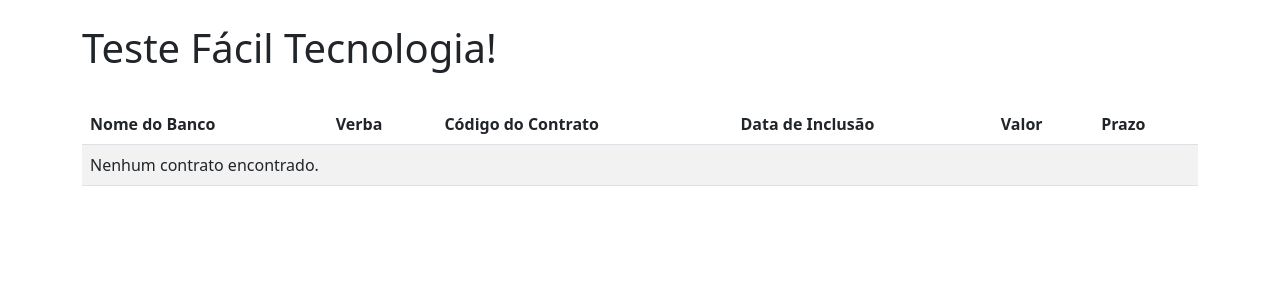
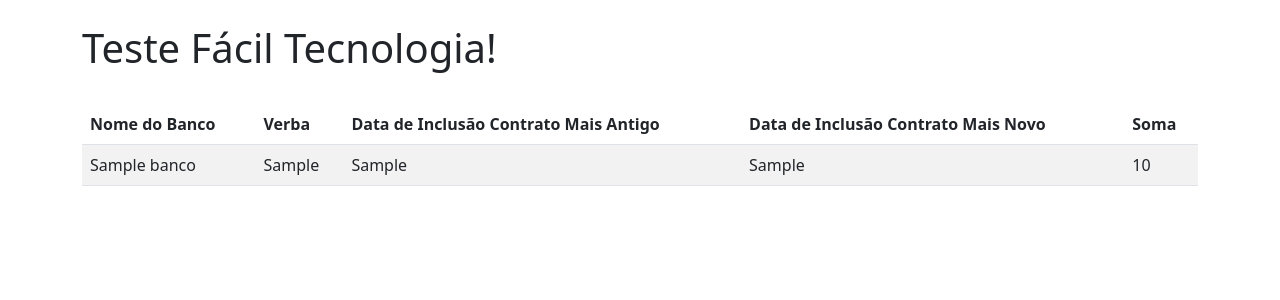
Before and after one commit to matheuskaio/teste-facil-tecnologia, a PHP site: page /Desafio2/index.php in a window 1280 px wide. Shown: the top 300 px of the page. Run offline with PHP 8.4, Linux system fonts and the light colour scheme; tables that the repository leaves empty or names only in its code hold one stand-in row (values such as "Sample post").

Commit message:
Desafio Parte 2

```diff
--- a/data.php
+++ b/Desafio1/data.php
@@ -1,5 +1,5 @@
 <?php
-include 'conexao.php';
+include '../conexao.php';
 
 $sql = "
     SELECT
--- a/index.php
+++ b/Desafio1/index.php
@@ -24,6 +24,7 @@
         </tr>
       </thead>
       <tbody>
+        <?php include 'data.php'; ?>
         <?php if (!empty($dados)): ?>
           <?php foreach ($dados as $linha): ?>
             <tr>
--- /dev/null
+++ b/Desafio2/data.php
@@ -0,0 +1,33 @@
+<?php
+include '../conexao.php';
+
+$sql = "
+        SELECT
+            b.nome AS nome_banco,
+            c.verba AS verba,
+            MIN(ct.data_inclusao) AS data_contrato_mais_antigo,
+            MAX(ct.data_inclusao) AS data_contrato_mais_novo,
+            SUM(ct.valor) AS soma_valor_contratos
+        FROM
+            Tb_contrato ct
+        JOIN
+            Tb_convenio_servico cs ON ct.convenio_servico = cs.codigo
+        JOIN
+            Tb_convenio c ON cs.convenio = c.codigo
+        JOIN
+            Tb_banco b ON c.banco = b.codigo
+        GROUP BY
+            b.nome, c.verba
+";
+
+$result = mysqli_query($conn, $sql);
+
+$dados = [];
+
+if (mysqli_num_rows($result) > 0) {
+    while ($linha = mysqli_fetch_assoc($result)) {
+        $dados[] = $linha;
+    }
+}
+
+mysqli_close($conn);
--- /dev/null
+++ b/Desafio2/index.php
@@ -0,0 +1,49 @@
+<!doctype html>
+<html lang="en">
+
+<head>
+  <meta charset="utf-8">
+  <meta name="viewport" content="width=device-width, initial-scale=1">
+  <title>Teste Fácil Tecnologia</title>
+  <link href="https://cdn.jsdelivr.net/npm/bootstrap@5.2.3/dist/css/bootstrap.min.css" rel="stylesheet" integrity="sha384-rbsA2VBKQhggwzxH7pPCaAqO46MgnOM80zW1RWuH61DGLwZJEdK2Kadq2F9CUG65" crossorigin="anonymous">
+</head>
+
+<body>
+
+  <div class="container">
+    <h1 class="py-4">Teste Fácil Tecnologia!</h1>
+    <table class="table table-striped">
+      <thead>
+        <tr>
+          <th scope="col">Nome do Banco</th>
+          <th scope="col">Verba</th>
+          <th scope="col">Data de Inclusão Contrato Mais Antigo</th>
+          <th scope="col">Data de Inclusão Contrato Mais Novo</th>
+          <th scope="col">Soma</th>
+        </tr>
+      </thead>
+      <tbody>
+        <?php include 'data.php'; ?>
+        <?php if (!empty($dados)): ?>
+          <?php foreach ($dados as $linha): ?>
+            <tr>
+              <td><?= $linha['nome_banco'] ?></td>
+              <td><?= $linha['verba'] ?></td>
+              <td><?= $linha['data_contrato_mais_antigo'] ?></td>
+              <td><?= $linha['data_contrato_mais_novo'] ?></td>
+              <td><?= $linha['soma_valor_contratos'] ?></td>
+            </tr>
+          <?php endforeach; ?>
+        <?php else: ?>
+          <tr>
+            <td colspan="6">Nenhum contrato encontrado.</td>
+          </tr>
+        <?php endif; ?>
+      </tbody>
+
+    </table>
+  </div>
+  <script src="https://cdn.jsdelivr.net/npm/bootstrap@5.2.3/dist/js/bootstrap.bundle.min.js" integrity="sha384-kenU1KFdBIe4zVF0s0G1M5b4hcpxyD9F7jL+jjXkk+Q2h455rYXK/7HAuoJl+0I4" crossorigin="anonymous"></script>
+</body>
+
+</html>
```
